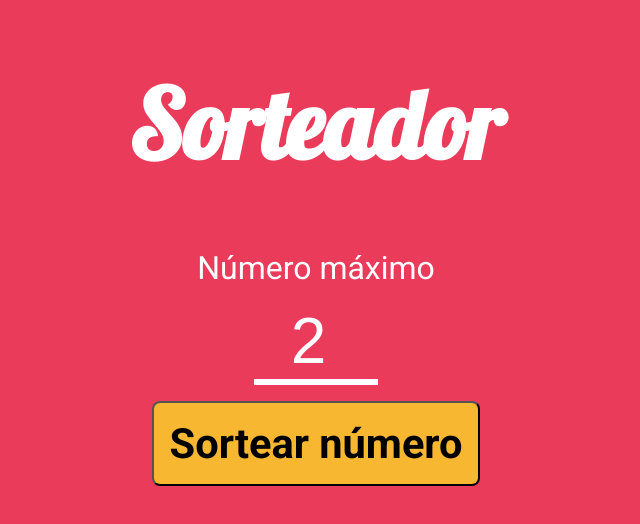
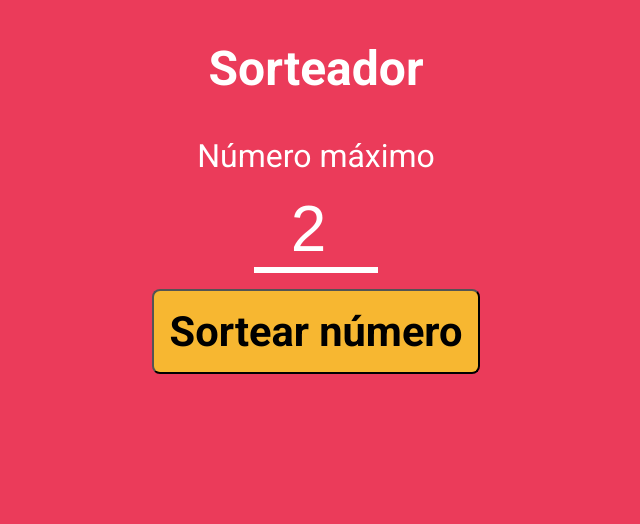
Before and after one commit to devMahaw/sorteador, a website: page index.html in a window 1280 px wide. Shown: the whole page, without its empty margins (324-964 px from the left). Drawn offline with Linux system fonts and the light colour scheme.

Commit message:
style: html correction

```diff
--- a/index.html
+++ b/index.html
@@ -11,7 +11,7 @@
 </head>
 <body>
     <main>
-        <h1>Sorteador</h1>
+        <h2>Sorteador</h2>
         <section>
             <form id = "form-sorteador">
                 <div>
```
